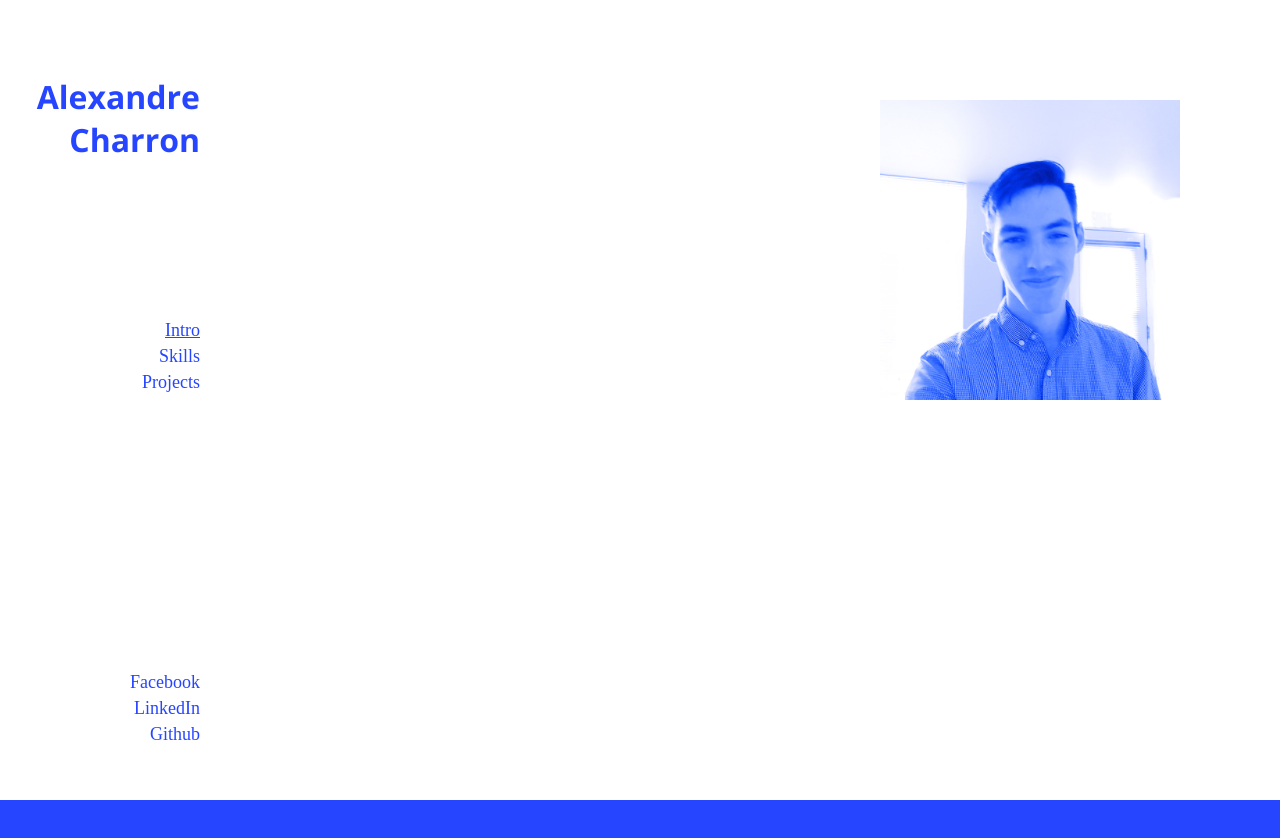
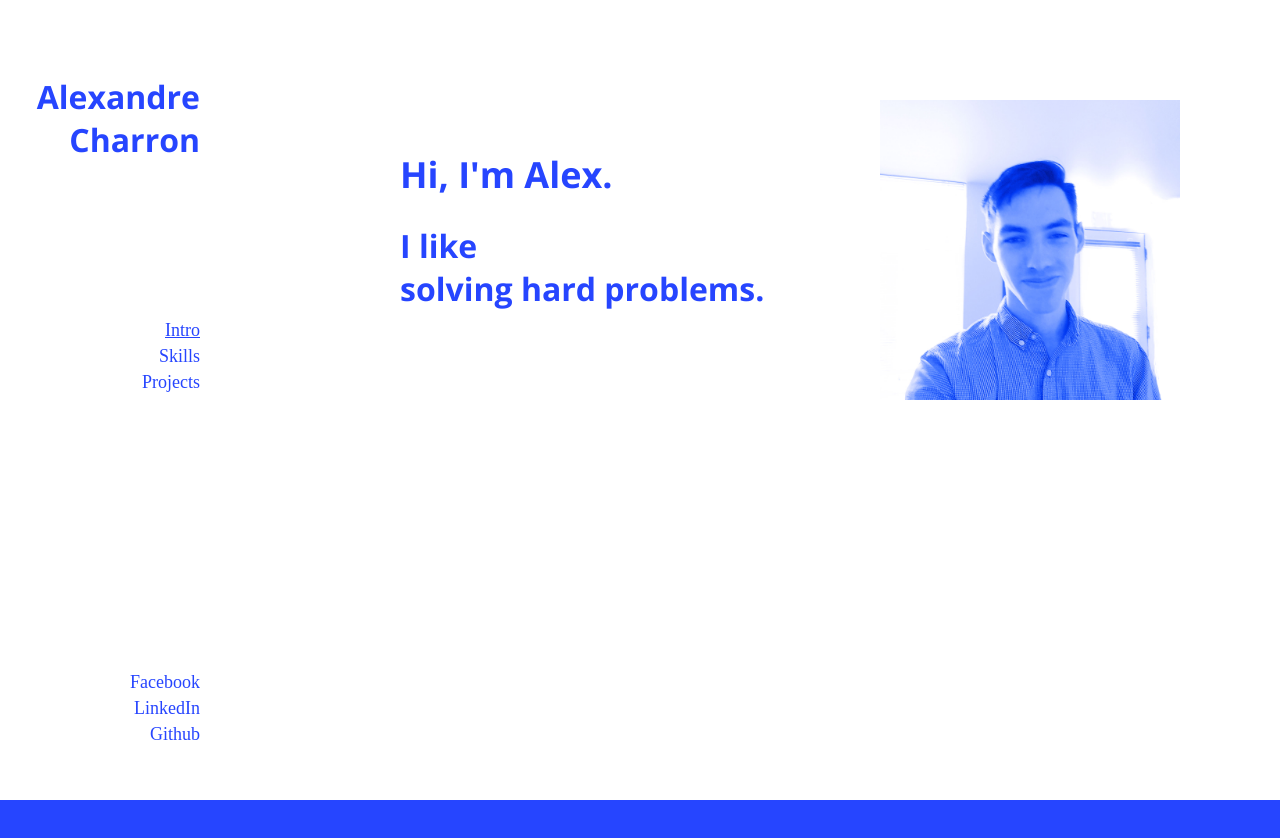
Before and after one commit to gamezter/gamezter.github.io, a plain HTML site: page index.html in a window 1280 px wide. Shown: the top 838 px of the page. Drawn offline with nearby package versions, Linux system fonts and the light colour scheme.

Commit message:
added ticker

```diff
--- a/index.html
+++ b/index.html
@@ -11,7 +11,11 @@
 		<div class="viewport">
 			<div id="intro" class="background" style="background-color: white">
 				<div class="content">
-					<div class="left-side"></div>
+					<div id="space"></div>
+					<div class="left-side">
+						<H1>Hi, I'm Alex.</H1>
+						<H2>I like <div id="ticker"></div></H2>
+					</div>
 					<div class="right-side">
 						<img src="square_portrait.jpg" height="300" width ="300">
 					</div>
--- a/script.js
+++ b/script.js
@@ -1,7 +1,20 @@
-document.addEventListener('DOMContentLoaded',function(){
+$(document).ready(function(){
 	var navs = document.getElementsByClassName("nav");
 	var navContent = document.getElementsByClassName("nav-content");
 	var height = navs[0].offsetHeight;
+
+	var list = ["building nice websites.", "making fun games.", "solving hard problems.", "going to pub quiz night.", "working with talented people.", "playing well designed games.", "learning new things."];
+	var currentId = 1;
+	var current = $("<div class='item'></div>").html(list[currentId]);
+	$("#ticker").prepend(current);
+
+	setInterval(function(){
+		currentId = (currentId + 1) % list.length;
+		var next = $("<div class='item' style='top: -45px'></div>").html(list[currentId]);
+		$("#ticker").prepend(next);
+		next.animate({top : "0px"}, 'slow');
+		current.animate({top: "45px"}, 'slow',function(){current.remove(); current = next;});
+	}, 3000);
 
 	for(var i = 0; i < navs.length; i++){
 			navContent[i].style.transform = "translateY(" + (-i * height) + "px)";
--- a/style.css
+++ b/style.css
@@ -14,15 +14,50 @@
 	max-width: 1440px;
 	height:100%;
 }
-.left-side{
+#space{
 	position: relative;
-	width: 50%;
+	width: 200px;
 	height: 100%;
 	float: left;
 }
+.left-side{
+	position: relative;
+	width: calc(50% - 100px);
+	height: 100%;
+	float: left;
+}
+.left-side H1{
+	position: relative;
+	top: 150px;
+	left: 200px;
+	font-family: 'Open Sans', sans-serif;
+	font-size: 36px;
+	font-weight: 700;
+	color: #2645FF;
+}
+.left-side H2{
+	position: relative;
+	top: 175px;
+	left: 200px;
+	font-family: 'Open Sans', sans-serif;
+	font-size: 32px;
+	font-weight: 700;
+	color: #2645FF;
+}
+.left-side #ticker{
+	display: inline-block;
+	vertical-align: top;
+	overflow: hidden;
+	position: relative;
+	height: 45px;
+	width: 500px;
+}
+.left-side #ticker .item{
+	position: absolute;
+}
 .right-side{
 	position: relative;
-	width: 50%;
+	width: calc(50% - 100px);
 	height: 100%;
 	float: right;
 }
```
